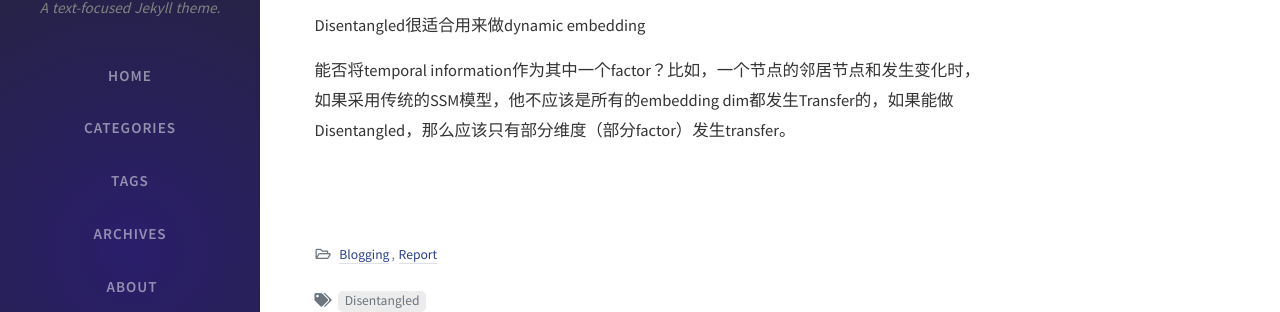
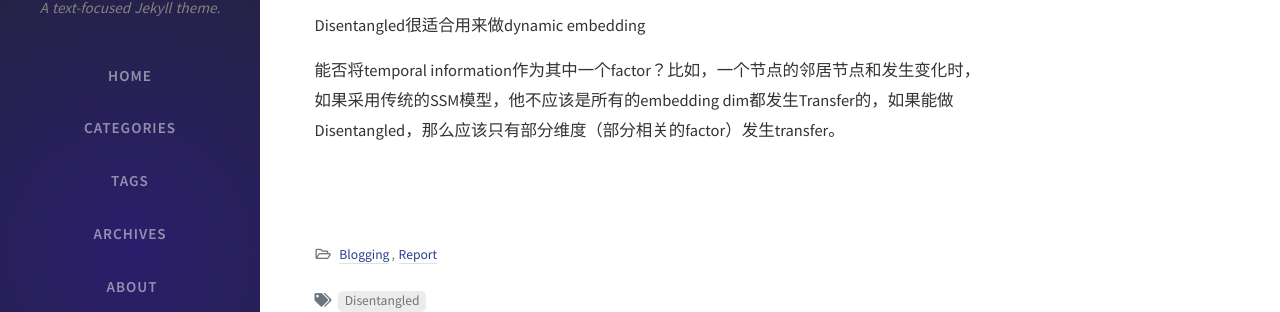
Before and after one commit to SeanLiaoy/seanliaoy.github.io, a Jekyll site: the page built from _posts/2020-10-04-disentangled.md, in a window 1280 px wide and 900 px high, scrolled down 503 px. Shown: the part 200-512 px from the top of the window. Built offline with Jekyll 4.4.1, drawn with Linux system fonts in a browser that asks for light colours; nearby versions of some CDN libraries; comment, search, counter and statistics services are not loaded.

Commit message:
修改文件: _posts/2020-10-04-disentangled.md

```diff
--- a/_posts/2020-10-04-disentangled.md
+++ b/_posts/2020-10-04-disentangled.md
@@ -32,4 +32,4 @@ Link: https://arxiv.org/abs/1906.03255
 ### 思考
 Disentangled很适合用来做dynamic embedding
 
-能否将temporal information作为其中一个factor？比如，一个节点的邻居节点和发生变化时，如果采用传统的SSM模型，他不应该是所有的embedding dim都发生Transfer的，如果能做Disentangled，那么应该只有部分维度（部分factor）发生transfer。
+能否将temporal information作为其中一个factor？比如，一个节点的邻居节点和发生变化时，如果采用传统的SSM模型，他不应该是所有的embedding dim都发生Transfer的，如果能做Disentangled，那么应该只有部分维度（部分相关的factor）发生transfer。
```
